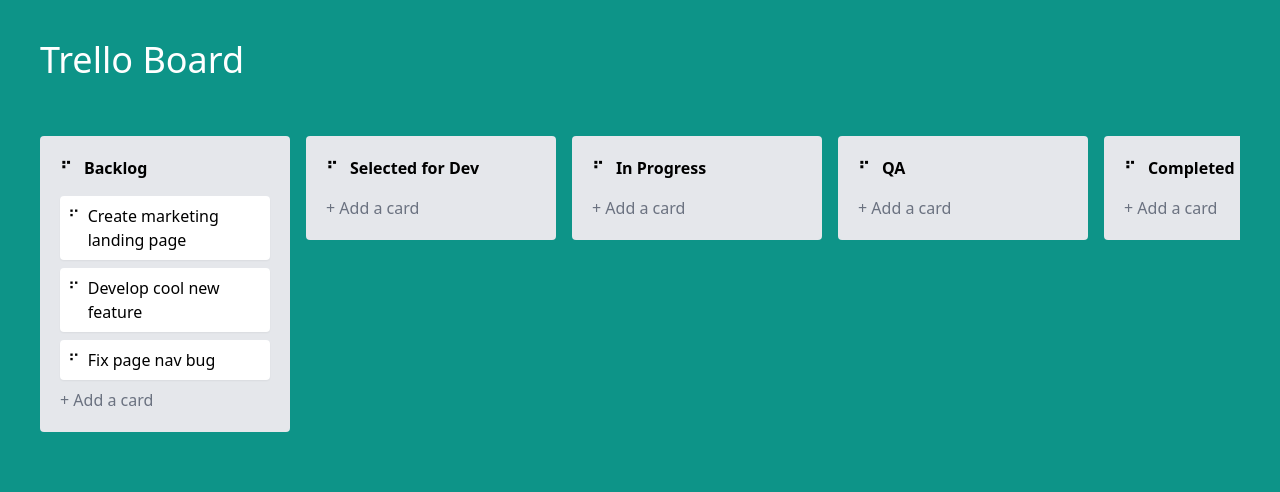
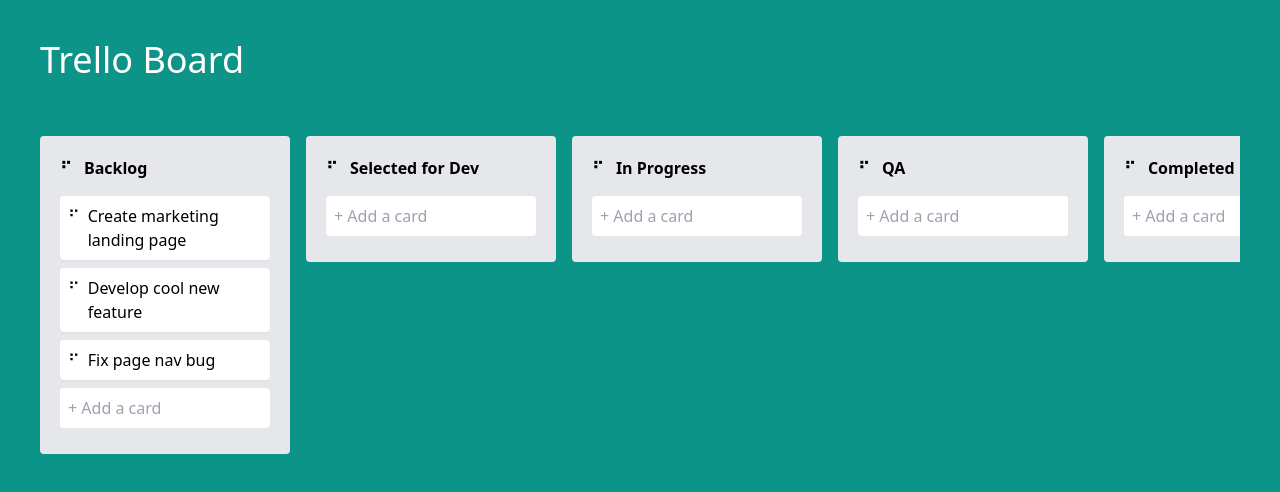
Before and after one commit to denys-petryniak/trello-board, a Nuxt app: page / in a window 1280 px wide. Shown: the top 492 px of the page. Built offline with nearby package versions, Linux system fonts and the light colour scheme.

Commit message:
Create NewTask component to handle adding new tasks to board

```diff
--- /dev/null
+++ b/components/NewTask.vue
@@ -0,0 +1,39 @@
+<script lang="ts" setup>
+import { nanoid } from 'nanoid'
+import type { Task } from '~/types'
+
+const emit = defineEmits<{(event: 'add', payload: Task): void}>()
+
+const focused = ref(false)
+const title = ref('')
+
+function createTask (e: Event) {
+  if (title.value.trim()) {
+    e.preventDefault()
+
+    emit('add', {
+      id: nanoid(),
+      title: title.value.trim(),
+      createdAt: new Date()
+    } as Task)
+  }
+
+  title.value = ''
+}
+</script>
+
+<template>
+  <div>
+    <textarea
+      v-model="title"
+      class="w-full p-2 resize-none rounded border-none focus:bg-white focus:shadow"
+      :class="{ 'h-20': focused, 'h-10': !focused }"
+      style="outline: none !important;"
+      :placeholder="focused ? 'Enter a title for this card' : '+ Add a card'"
+      @keydown.tab="createTask"
+      @keyup.enter="createTask"
+      @focus="focused = true"
+      @blur="focused = false"
+    />
+  </div>
+</template>
--- a/components/TrelloBoard.vue
+++ b/components/TrelloBoard.vue
@@ -82,9 +82,7 @@
             </template>
           </draggable>
           <footer>
-            <button class="text-gray-500">
-              + Add a card
-            </button>
+            <NewTask @add="column.tasks.push($event)" />
           </footer>
         </div>
       </template>
--- a/components/TrelloBoardTask.vue
+++ b/components/TrelloBoardTask.vue
@@ -9,7 +9,7 @@
 <template>
   <div
     :title="task.createdAt.toLocaleDateString()"
-    class="task flex max-w-[250px] mb-2 p-2 rounded bg-white shadow-sm"
+    class="task flex max-w-[250px] mb-2 p-2 break-normal rounded bg-white shadow-sm"
   >
     <DragHandle />
     <span>{{ task.title }}</span>
@@ -17,6 +17,10 @@
 </template>
 
 <style>
+.task {
+  word-break: break-word;
+}
+
 .sortable-drag .task {
   transform: rotate(5deg);
 }
```
